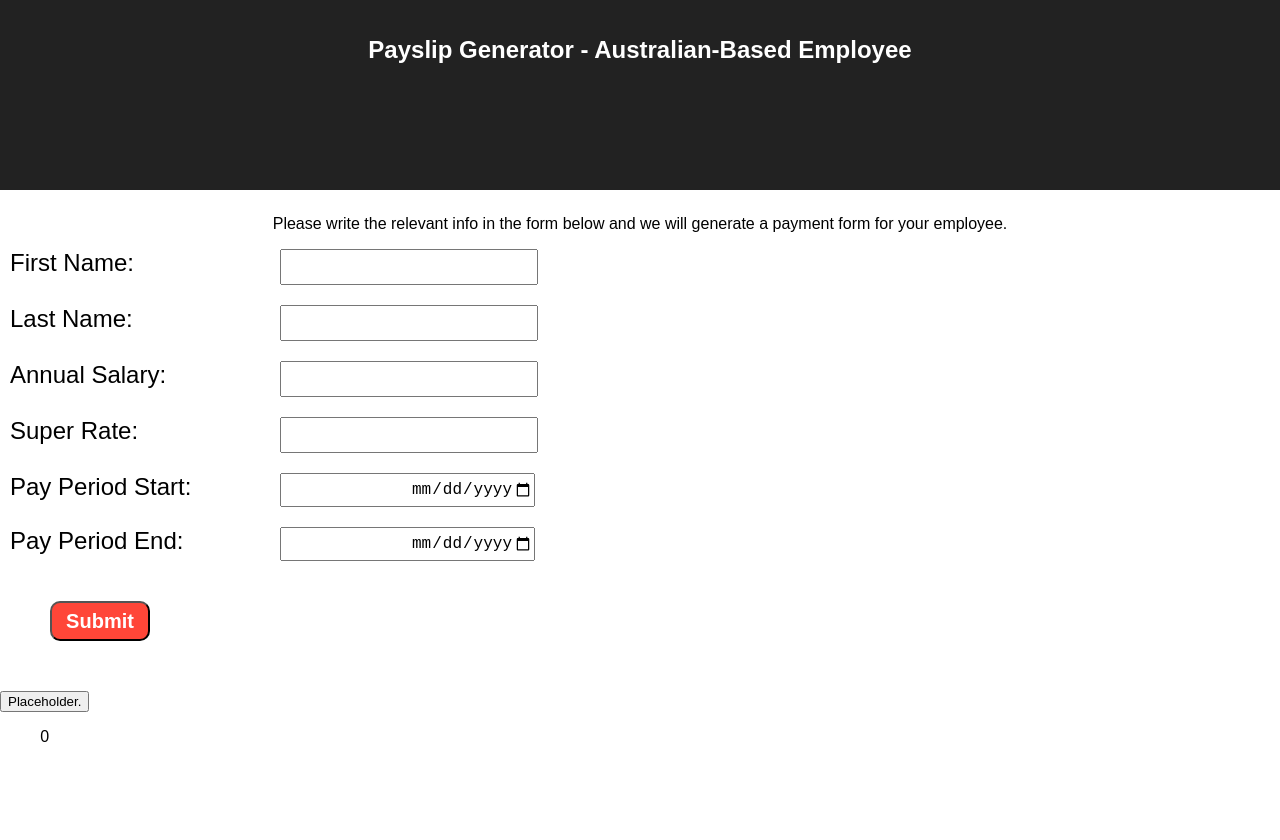
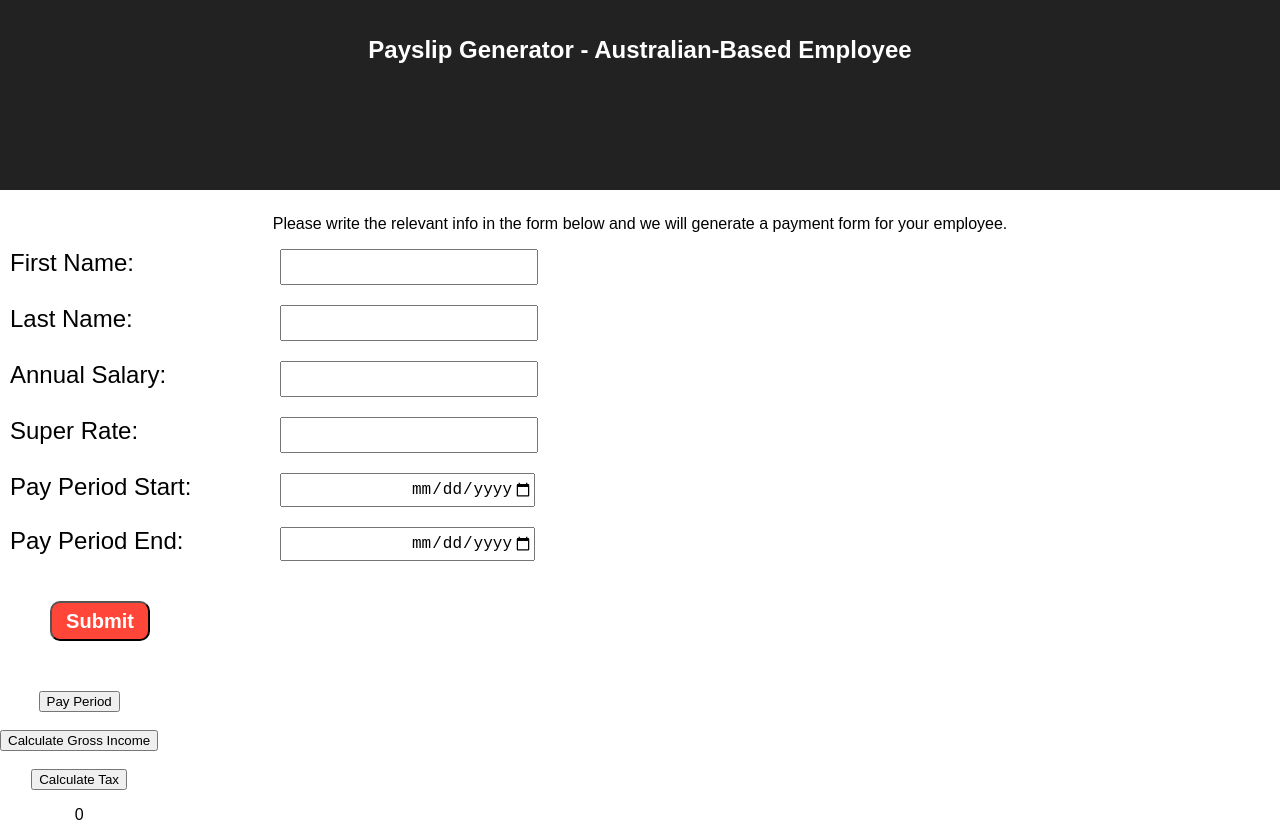
Before and after one commit to tomlouismurphy/flexible-pay-compiler, a React (Create React App) app: page / in a window 1280 px wide. Before the commit the page ends 800 px from the top, so only its background shows below. Built offline with nearby package versions, Linux system fonts and the light colour scheme.

Commit message:
pay period bugfixes, finished monthly income and income tax calcs

```diff
--- a/src/Readout/Readout.js
+++ b/src/Readout/Readout.js
@@ -16,7 +16,7 @@ export class Readout extends Component {
   //Note: this assumes pay can be prorated,
   //and that a person receives an equal portion of their monthly pay
   //each day of the month
-  payPeriodLength = (x) => {
+  payPeriodLength = () => {
     let monthLength = 0;
     let carryoverDays = 0;
     let payPeriodDays = 0;
@@ -31,7 +31,6 @@ export class Readout extends Component {
     for (let i = 0; i < paymentEndArray.length; i++){
       paymentEndArray[i] = parseFloat(paymentEndArray[i]);
     }
-    console.log(paymentEndArray[1] - 3);
     const initialMonth = paymentStartArray[1];
     const finalMonth = paymentEndArray[1];
     let daysInitialMonth = 0;
@@ -75,18 +74,19 @@ export class Readout extends Component {
     //mutates end date data so that we can calculate
     //total number of months that are spanned
     if (paymentEndArray[0] > paymentStartArray[0]){
-      const yearDif = paymentEndArray - paymentStartArray;
+      const yearDif = paymentEndArray[0] - paymentStartArray[0];
       paymentEndArray[1] = paymentEndArray[1] + (yearDif * 12);
     }
-    if (paymentEndArray[1] < paymentStartArray[1] || paymentEndArray[0] < paymentStartArray[0] || paymentEndArray[2] < paymentStartArray[2]){
+    if (paymentEndArray[1] < paymentStartArray[1] || paymentEndArray[0] < paymentStartArray[0]){
       window.alert("Error: Please ensure your start and end dates are correct.")
     }
     //Calculations start here
+    //Assuming that all pay periods are inclusive of start and end days
     //Calculation if pay period is within one calendar month
     console.log(paymentStartArray[1]);
     console.log(paymentEndArray[1]);
     if (paymentStartArray[1] === paymentEndArray[1]){
-      payPeriodDays = paymentEndArray[2] - paymentStartArray[2];
+      payPeriodDays = paymentEndArray[2] - paymentStartArray[2] + 1;
       payPeriodMonths = payPeriodDays/daysInitialMonth;
       payPeriodMonths = parseFloat(payPeriodMonths.toPrecision(4));
       const state = this.state;
@@ -116,14 +116,52 @@ export class Readout extends Component {
     }
   }
   grossCalculator = () => {
-
+    const state = this.state;
+    state.grossIncome = (this.props.annualSalary * state.payPeriod/12).toFixed(2);
+    this.setState(state);
+    console.log(this.state.grossIncome);
+  }
+  incomeTaxCalculator = () => {
+    const state = this.state;
+    const salary = this.props.annualSalary;
+    if (salary < 18201){
+      state.incomeTax = 0;
+      this.setState(state);
+    } else if (salary < 37001){
+      const taxableSalary = salary - 18200;
+      state.incomeTax = (taxableSalary * 0.19 * state.payPeriod/12).toFixed(2);
+      this.setState(state);
+    } else if (salary < 87001){
+      const taxableSalary = salary - 37000;
+      state.incomeTax = ((3572 + taxableSalary * 0.325) * state.payPeriod/12).toFixed(2);
+      this.setState(state);
+      console.log(this.state.incomeTax);
+    } else if (salary < 180001){
+      const taxableSalary = salary - 87000;
+      state.incomeTax = ((19822 + taxableSalary * 0.37) * state.payPeriod/12).toFixed(2);
+      this.setState(state);
+    } else {
+      const taxableSalary = salary - 180000;
+      state.incomeTax = ((54232 + taxableSalary * 0.45) * state.payPeriod/12).toFixed(2);
+      this.setState(state);
+    }
   }
   render() {
     let paystubData = this.state.payPeriod;
     return (
       <div className="read-container">
         <button onClick={this.payPeriodLength}>
-        Placeholder.
+        Pay Period
+        </button>
+        <br/>
+        <br/>
+        <button onClick={this.grossCalculator}>
+        Calculate Gross Income
+        </button>
+        <br/>
+        <br/>
+        <button onClick={this.incomeTaxCalculator}>
+        Calculate Tax
         </button>
         <p>{paystubData}</p>
       </div>
```
